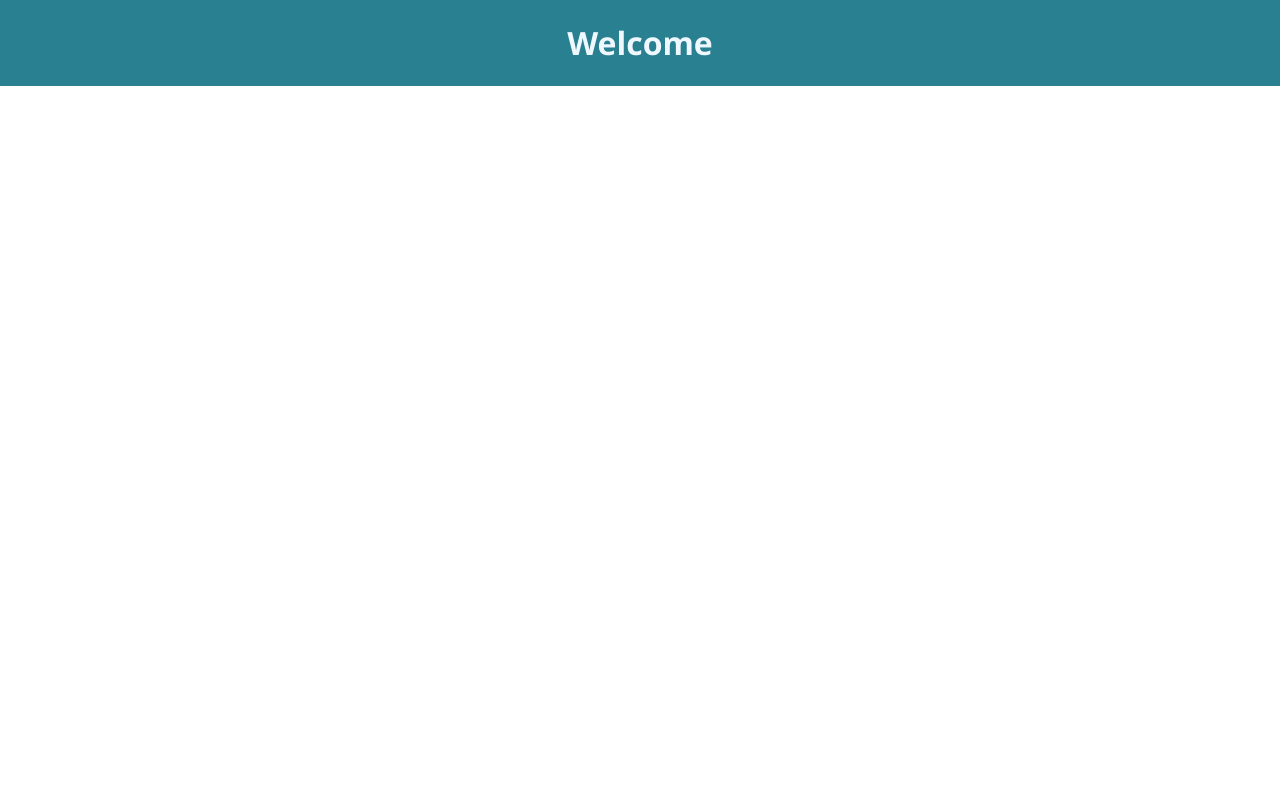
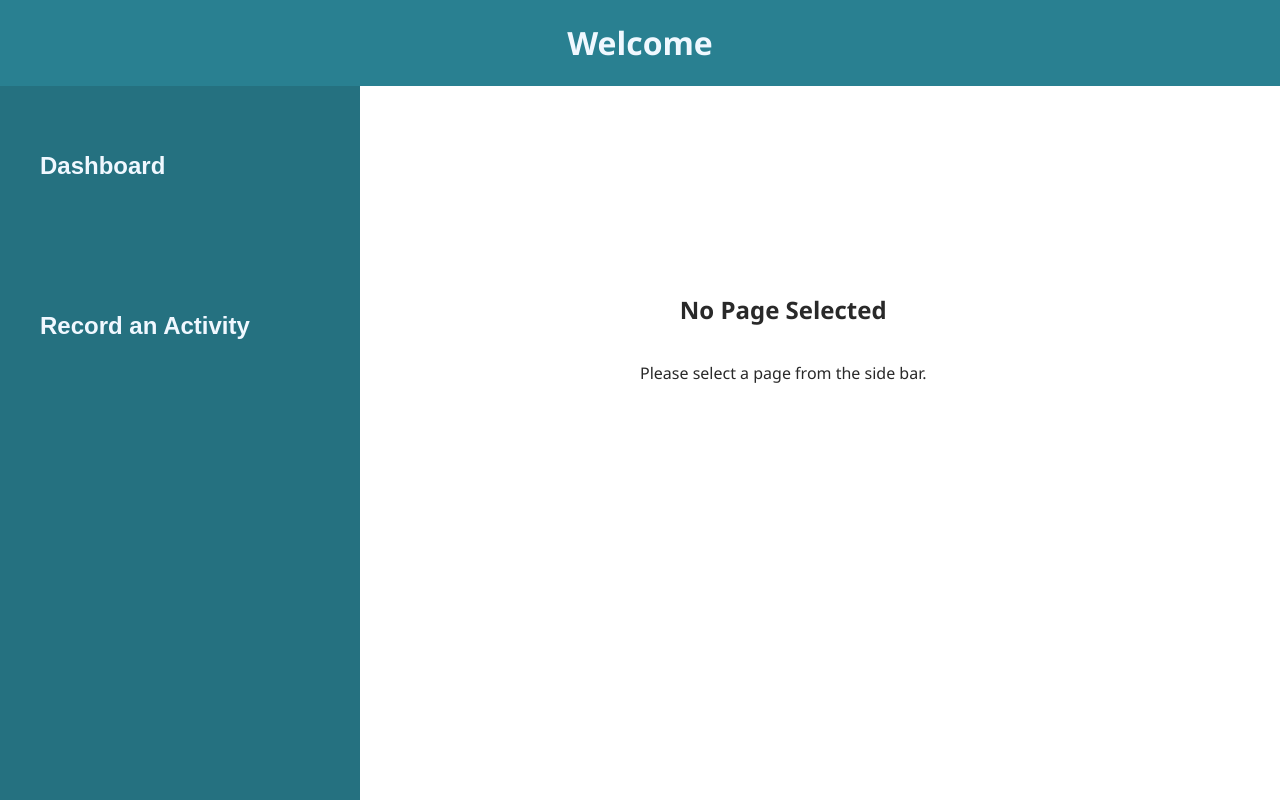
Before and after one commit to abdallah160/activity-tracker-dashboard1, a React (Vite) app: page / in a window 1280 px wide. Built offline with nearby package versions, Linux system fonts and the light colour scheme.

Commit message:
feat: add side bar & view management state

```diff
--- a/src/App.jsx
+++ b/src/App.jsx
@@ -1,9 +1,34 @@
+import { useState } from "react"
 import Header from "./Header"
+import Sidebar from "./Sidebar"
+import DefaultView from "./DefaultView";
 function App() {
+  const [viewState, setViewState] = useState('Default');
+  let viewItem;
+  if (viewState == 'Default') {
+    viewItem = <DefaultView />
+
+  }
+  else if (viewState == 'Dashboard') {
+    viewItem = <h1>Dashboard</h1>
+
+  }
+  else {
+    viewItem = <h1>Record</h1>
+
+
+  }
 
   return (
     <>
       <Header />
+      <div id="body-elements">
+        <Sidebar stateFunction={setViewState} />
+        {viewItem}
+
+      </div>
+
+
 
     </>
   )
--- /dev/null
+++ b/src/DefaultView.jsx
@@ -0,0 +1,6 @@
+export default function DefaultView() {
+    return <div id="default-page">
+        <h2>No Page Selected</h2>
+        <p>Please select a page from the side bar.</p>
+    </div>
+}
--- a/src/Header.jsx
+++ b/src/Header.jsx
@@ -2,5 +2,6 @@ export default function Header() {
     return <header>
         <h1>Welcome</h1>
 
+
     </header>
 }
--- /dev/null
+++ b/src/Sidebar.jsx
@@ -0,0 +1,6 @@
+export default function Sidebar({ stateFunction }) {
+    return <aside>
+        <button onClick={() => stateFunction('Dashboard')}>Dashboard</button>
+        <button onClick={() => stateFunction('Record')}>Record an Activity</button>
+    </aside>
+}
--- a/src/index.css
+++ b/src/index.css
@@ -4,9 +4,52 @@ header {
   display: flex;
   justify-content: center;
   color: aliceblue;
+  height: 86px;
 }
 
 body {
   margin: 0px;
   font-family: 'Segoe UI', Tahoma, Geneva, Verdana, sans-serif;
 }
+
+aside {
+  display: flex;
+  flex-direction: column;
+  width: 360px;
+  height: 100%;
+  background-color: rgb(37, 113, 128);
+  color: aliceblue;
+  min-height: calc(100vh - 86px);
+}
+
+aside button {
+  background: none;
+  height: 160px;
+
+  border: none;
+  color: aliceblue;
+  font-size: x-large;
+  font-weight: 700;
+  text-align: left;
+  cursor: pointer;
+  padding: 40px;
+}
+
+aside button:hover {
+  background-color: rgb(35, 101, 115);
+}
+
+#default-page {
+  display: flex;
+  flex-direction: column;
+  text-align: center;
+  color: #292929;
+  position: absolute;
+  left: 50%;
+  bottom: 50%;
+
+}
+
+#body-elements {
+  display: flex;
+}
```
